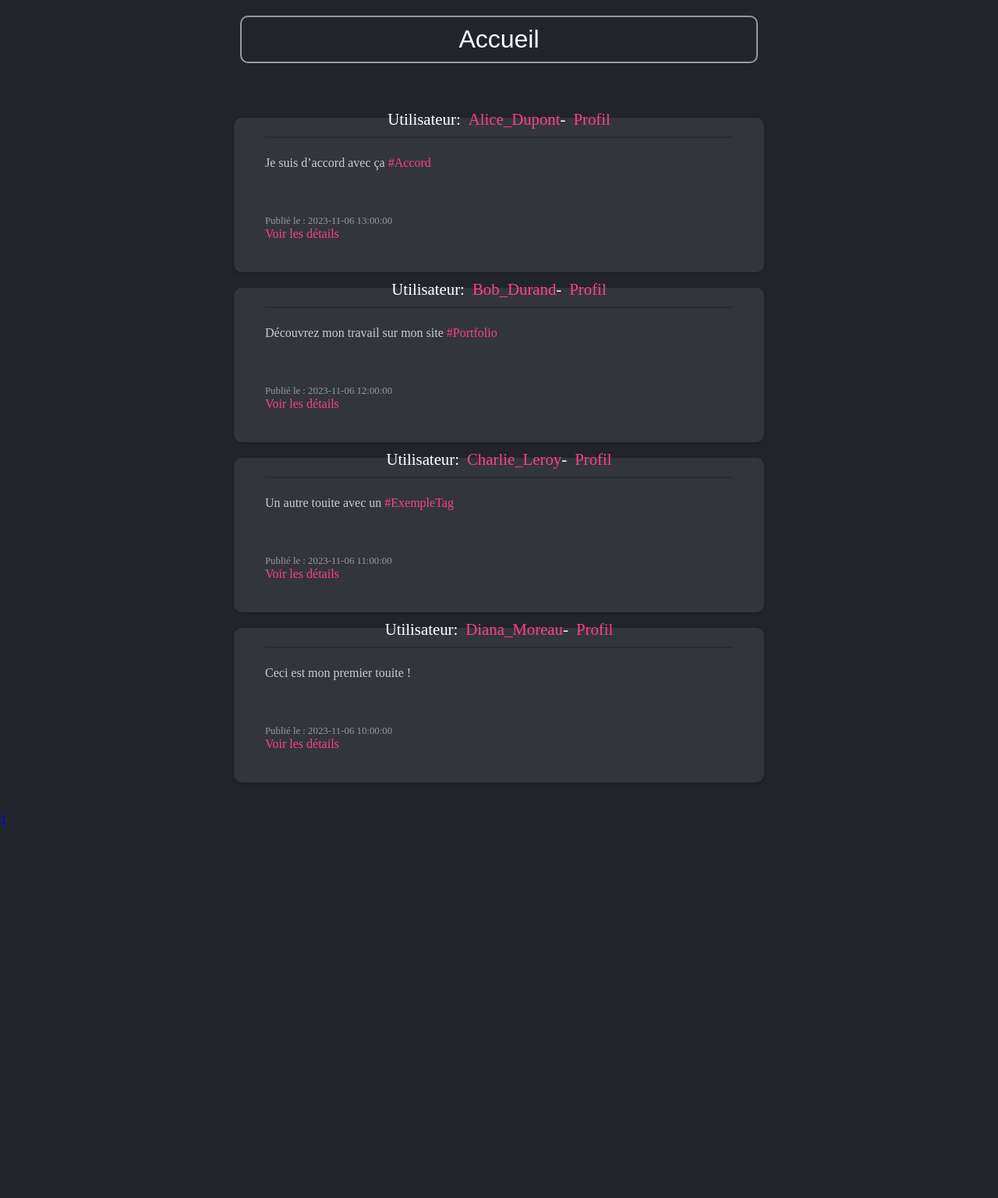
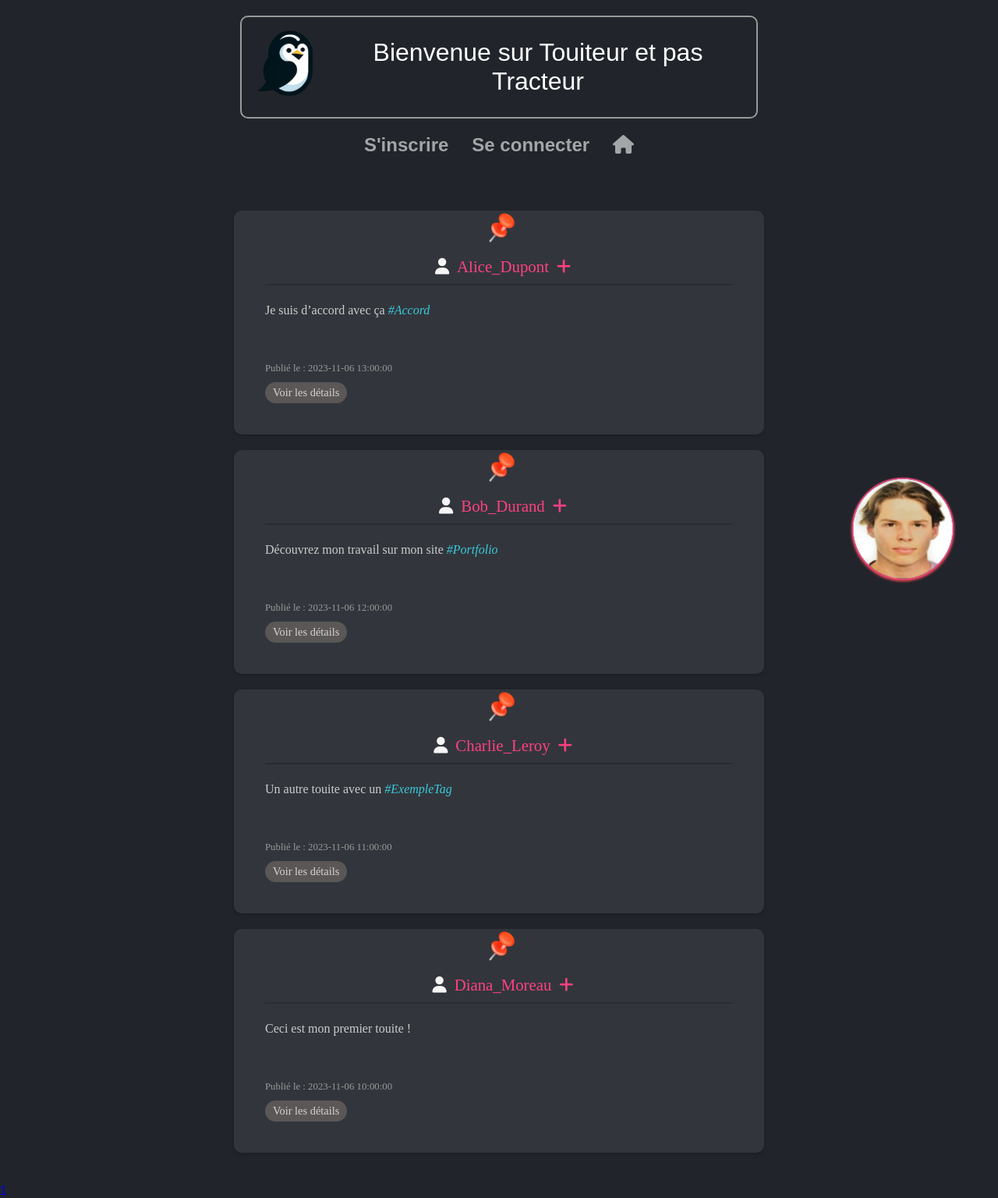
Before and after one commit to Polukrados/Touiteur.app, a PHP site: page / in a window 1280 px wide. Shown: the whole page at 78% size. Before the commit the page ends 1057 px from the top, so only its background shows below. Run offline with PHP 8.4, Linux system fonts and the light colour scheme; data comes from the database, SQL or seed files in the repository; some web fonts are replaced.

Commit message:
css in progress, rectification bug corentin

```diff
--- a/Touiteur/script.js
+++ b/Touiteur/script.js
@@ -8,3 +8,29 @@ document.addEventListener('DOMContentLoaded', (event) => {
         this.classList.toggle('active');
     });
 });
+
+
+
+
+
+// Assurez-vous que le DOM est chargé avant d'ajouter des gestionnaires d'événements
+document.addEventListener('DOMContentLoaded', function() {
+    var followIcon = document.getElementById('follow-icon');
+    var isFollowing = false;
+
+    followIcon.addEventListener('click', function(event) {
+        event.preventDefault(); // Empêche la navigation
+
+        // Toggle the follow state
+        isFollowing = !isFollowing;
+
+        // Change l'icône et la rotation
+        if (isFollowing) {
+            this.classList.remove('fa-plus');
+            this.classList.add('fa-check', 'rotated-icon');
+        } else {
+            this.classList.remove('fa-check', 'rotated-icon');
+            this.classList.add('fa-plus');
+        }
+    });
+});
--- a/Touiteur/src/classes/action/DefaultAction.php
+++ b/Touiteur/src/classes/action/DefaultAction.php
@@ -58,10 +58,24 @@ class DefaultAction extends Action
                 // Touit court
                 $tweets .= <<<HTML
             <div class="tweet">
-                <div class="user">Utilisateur: <a href='?action=user-touite-list&user_id=$userID'>$userName</a> - <a href='?action=follow-user&user_id=$userID'>Profil</a></div>
-                <div class="content">$content <a href='?action=tag-touite-list&tag_id=$tagID'>$libelle</a></div>
+                <div class="epingle-user">
+                    <img src="images/epingle_user_rouge.png" alt="Image description" />
+                </div>
+                <div class="user">
+                    <a href='?action=user-touite-list&user_id=$userID'>
+                        <i class="fa-solid fa-user" style="color: whitesmoke;"></i>
+                    </a>
+                    <a href='?action=user-touite-list&user_id=$userID'>$userName</a>
+                    <a class="suivre" href='?action=follow-user&user_id=$userID'>
+                        <i class="fa-solid fa-plus" id="follow-icon"></i>
+                    </a>
+                </div>
+                <div class="content">
+                    $content
+                    <a class="hashtag" href='?action=tag-touite-list&tag_id=$tagID'>$libelle</a>
+                </div>
                 <div class="timestamp">Publié le : $timestamp</div>
-                <a href="?action=details&tweet_id=$tweetID">Voir les détails</a>
+                <a class="details-link" href="?action=details&tweet_id=$tweetID">Voir les détails</a>
             </div>
         HTML;
             }
@@ -81,8 +95,23 @@ class DefaultAction extends Action
             // Page
             $pageContent = <<<HTML
             <header>
-            <p class="libelle_page_courante">Accueil</p>
+                <p class="libelle_page_courante">
+                    <a class="logo_touiteur" href="?action=default"><img src="images/logo_touiteur.png" alt="Logo de Touiteur"></a>
+                    Bienvenue sur Touiteur et pas Tracteur
+                </p>
+                        <nav class="menu-nav">
+                            <ul>
+                                <li><a href="?action=add-user">S'inscrire</a></li>
+                                <li><a href="?action=signin">Se connecter</a></li>
+                                <li><a href="?action=default"><i class="fa-solid fa-house"></i></a></li>
+                            </ul>
+                        </nav>
                 <nav class="menu">
+                    <div class="photo-profil">
+                        <a href="#lien_vers_profil_peut_etre_pas_oblige">
+                            <img src="images/gaetan.png" alt="Icône de profil">
+                        </a>
+                    </div>
                     <ul>
                         <li><a href="?action=post-touite" class="publish-btn">Publier un touite</a></li>
                         <li><a href="?action=add-user">S'inscrire</a></li>
--- a/Touiteur/src/classes/action/PostTouiteAction.php
+++ b/Touiteur/src/classes/action/PostTouiteAction.php
@@ -27,6 +27,9 @@ class PostTouiteAction extends Action
                     <form class="form" action='?action=post-touite' method='post' enctype="multipart/form-data">
                         <h1> Publier votre Touite </h1>
                         <textarea placeholder='Votre touite ici' name='texte' id='texte' required></textarea><br><br>
+                        <label for="media" class="custom-file-upload">
+                          <i class="fa fa-cloud-upload"></i> Choisir un fichier
+                        </label>
                         <label for="media" class="custom-file-upload">
                           <i class="fa fa-cloud-upload"></i> Choisir un fichier
                         </label>
--- a/Touiteur/style.css
+++ b/Touiteur/style.css
@@ -453,6 +453,26 @@ body, html {
     color: rgb(0, 166, 255);
 }
 
+.template-feed .suivre {
+    transition: transform 0.3s ease-in-out;
+    display: inline-block;
+}
+
+/* Ajoutez des classes pour les états de l'icône */
+.icon-follow {
+    /* Icône "+" */
+}
+
+.icon-validate {
+    /* Icône "v" (valider), par exemple, fa-check de Font Awesome */
+    display: none; /* Cachez cette icône par défaut */
+}
+
+/* Style pour l'icône lorsqu'elle est tournée */
+.rotated-icon {
+    transform: rotate(180deg);
+}
+
 .template-feed .content {
     font-size: 1em;
     margin-bottom: 10px;
@@ -474,6 +494,16 @@ body, html {
     font-size: 0.8em;
     color: #999999;
     margin-bottom: 10px;
+}
+
+.template-feed .details-link{
+    font-size: 0.9em;
+    margin-top: 10px;
+    padding: 5px 10px;
+    border-radius: 20px;
+    background-color: #5b5757;
+    color: lightgrey;
+    transition: background-color 0.3s ease;
 }
 
 .template-feed img {
```
Also changed, not shown: Touiteur/src/classes/action/TagTouiteListAction.php (+12 -4 lines). Lines whose indentation alone changed are shown as unchanged.
